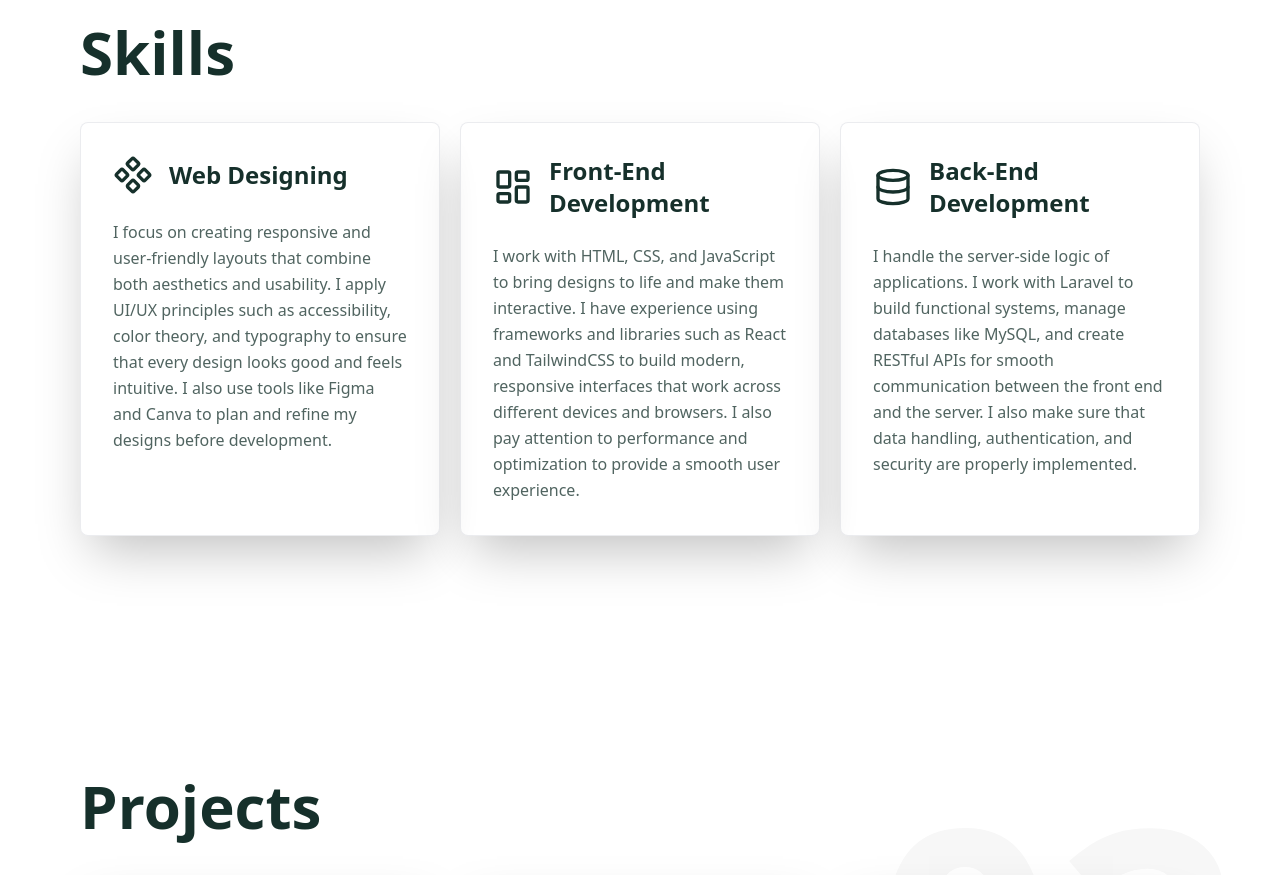
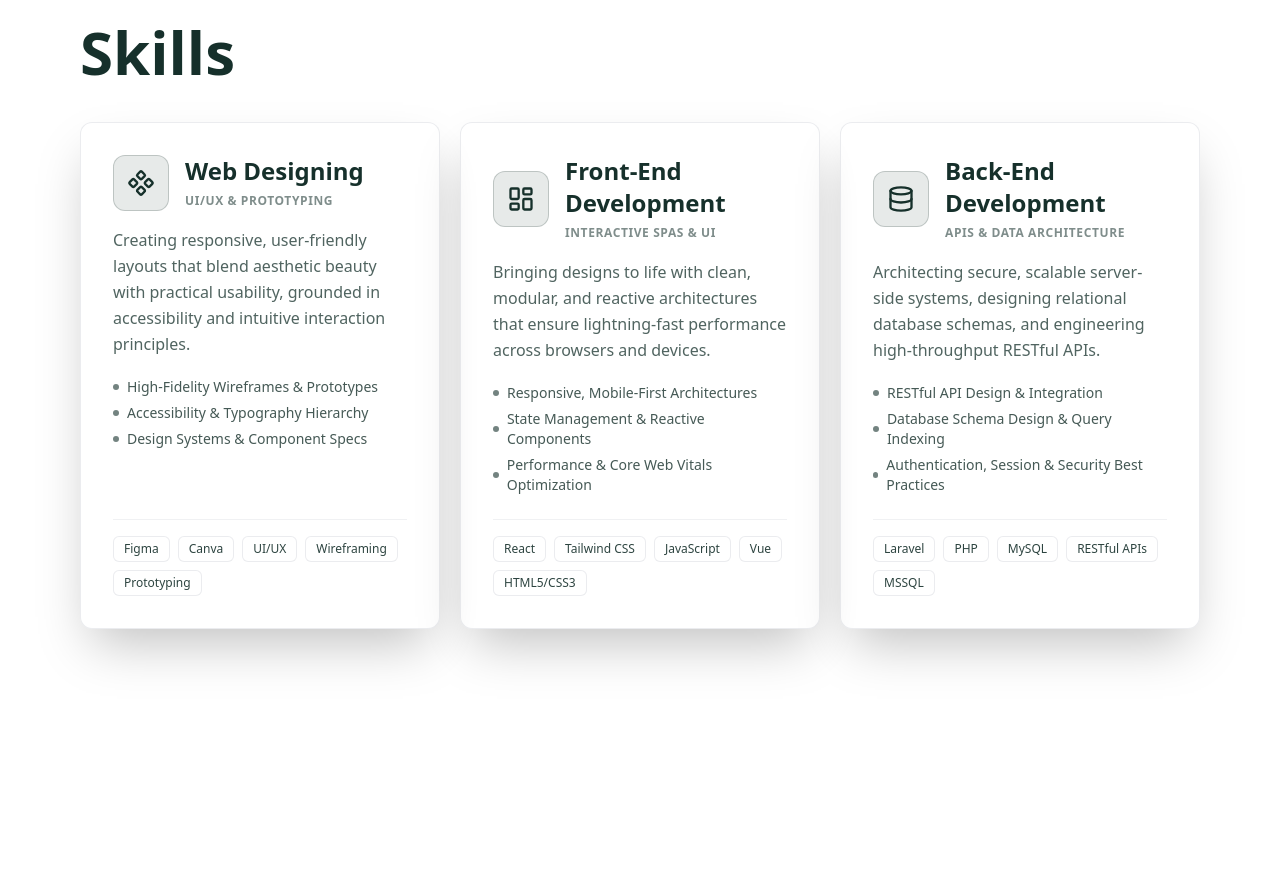
Before and after one commit to FlareItsh/Rayver-Dasalla-Portfolio, a React (Vite) app: page / in a window 1280 px wide. Shown: the part 1800-2675 px from the top of the page. Built offline with nearby package versions, Linux system fonts and the light colour scheme.

Commit message:
refactor: redesign skill cards with enhanced UI components and technology badges

```diff
--- a/src/sections/Skills.jsx
+++ b/src/sections/Skills.jsx
@@ -57,60 +57,170 @@ export default function Skills() {
               isVisibleCards ? 'translate-y-0 opacity-100' : 'translate-y-8 opacity-0'
             }`}
           >
-            {/* Skill Card */}
-            <div className="group flex h-full w-full flex-col overflow-hidden rounded-lg border border-gray-400/20 bg-white/5 shadow-2xl transition-all duration-500 ease-out hover:-translate-y-2 hover:border-gray-500/50 hover:shadow-[0_20px_60px_-15px_rgba(255,255,255,0.2)]">
-              <div className="flex h-full flex-col space-y-4 p-6 sm:space-y-5 sm:p-7 md:space-y-6 md:p-8">
-                <div className="flex items-center gap-3 sm:gap-4">
-                  <Component className="h-8 w-8 shrink-0 transition-transform duration-500 group-hover:scale-110 group-hover:rotate-12 sm:h-9 sm:w-9 md:h-10 md:w-10" />
-                  <h3 className="text-lg font-bold sm:text-xl md:text-2xl">Web Designing</h3>
+            {/* Skill Card 1: Web Designing */}
+            <div className="group relative flex h-full w-full flex-col justify-between overflow-hidden rounded-xl border border-gray-400/20 bg-white/5 p-6 shadow-2xl transition-all duration-500 ease-out hover:-translate-y-2 hover:border-gray-500/50 hover:shadow-[0_20px_60px_-15px_rgba(255,255,255,0.2)] sm:p-7 md:p-8">
+              {/* Top Accent Line */}
+              <div className="absolute top-0 inset-x-0 h-1 bg-linear-to-r from-transparent via-primary/30 to-transparent opacity-0 transition-opacity duration-500 group-hover:opacity-100"></div>
+
+              <div className="flex flex-col space-y-4">
+                {/* Header: Icon badge & Title */}
+                <div className="flex items-center gap-4">
+                  <div className="flex h-12 w-12 sm:h-14 sm:w-14 shrink-0 items-center justify-center rounded-xl border border-primary/20 bg-primary/10 text-primary transition-all duration-500 group-hover:scale-110 group-hover:bg-primary group-hover:text-white">
+                    <Component className="h-6 w-6 sm:h-7 sm:w-7 transition-transform duration-500 group-hover:rotate-12" />
+                  </div>
+                  <div>
+                    <h3 className="text-lg font-bold sm:text-xl md:text-2xl">Web Designing</h3>
+                    <span className="text-textPrimary/55 text-xs font-semibold uppercase tracking-wider">
+                      UI/UX & Prototyping
+                    </span>
+                  </div>
                 </div>
-                <div className="text-textPrimary/75 text-sm leading-relaxed sm:text-base md:text-base">
-                  <p>
-                    I focus on creating responsive and user-friendly layouts that combine both
-                    aesthetics and usability. I apply UI/UX principles such as accessibility, color
-                    theory, and typography to ensure that every design looks good and feels
-                    intuitive. I also use tools like Figma and Canva to plan and refine my designs
-                    before development.
-                  </p>
+
+                {/* Description */}
+                <p className="text-textPrimary/75 text-sm leading-relaxed sm:text-base">
+                  Creating responsive, user-friendly layouts that blend aesthetic beauty with practical usability, grounded in accessibility and intuitive interaction principles.
+                </p>
+
+                {/* Capability Highlights */}
+                <div className="space-y-1.5 pt-1 text-xs text-textPrimary/80 sm:text-sm">
+                  <div className="flex items-center gap-2">
+                    <span className="h-1.5 w-1.5 rounded-full bg-primary/60"></span>
+                    <span>High-Fidelity Wireframes & Prototypes</span>
+                  </div>
+                  <div className="flex items-center gap-2">
+                    <span className="h-1.5 w-1.5 rounded-full bg-primary/60"></span>
+                    <span>Accessibility & Typography Hierarchy</span>
+                  </div>
+                  <div className="flex items-center gap-2">
+                    <span className="h-1.5 w-1.5 rounded-full bg-primary/60"></span>
+                    <span>Design Systems & Component Specs</span>
+                  </div>
+                </div>
+              </div>
+
+              {/* Tech Pills (Pinned to bottom) */}
+              <div className="mt-6 pt-4 border-t border-gray-400/15">
+                <div className="flex flex-wrap gap-2">
+                  {['Figma', 'Canva', 'UI/UX', 'Wireframing', 'Prototyping'].map((tool) => (
+                    <span
+                      key={tool}
+                      className="rounded-md border border-gray-400/20 bg-white/10 px-2.5 py-1 text-[11px] font-medium text-textPrimary/90 transition-colors duration-200 group-hover:border-gray-400/40 sm:text-xs"
+                    >
+                      {tool}
+                    </span>
+                  ))}
                 </div>
               </div>
             </div>
-            {/* Skill Card */}
-            <div className="group flex h-full w-full flex-col overflow-hidden rounded-lg border border-gray-400/20 bg-white/5 shadow-2xl transition-all duration-500 ease-out hover:-translate-y-2 hover:border-gray-500/50 hover:shadow-[0_20px_60px_-15px_rgba(255,255,255,0.2)]">
-              <div className="flex h-full flex-col space-y-4 p-6 sm:space-y-5 sm:p-7 md:space-y-6 md:p-8">
-                <div className="flex items-center gap-3 sm:gap-4">
-                  <LayoutDashboard className="h-8 w-8 shrink-0 transition-transform duration-500 group-hover:scale-110 group-hover:rotate-12 sm:h-9 sm:w-9 md:h-10 md:w-10" />
-                  <h3 className="text-lg font-bold sm:text-xl md:text-2xl">
-                    Front-End Development
-                  </h3>
+
+            {/* Skill Card 2: Front-End Development */}
+            <div className="group relative flex h-full w-full flex-col justify-between overflow-hidden rounded-xl border border-gray-400/20 bg-white/5 p-6 shadow-2xl transition-all duration-500 ease-out hover:-translate-y-2 hover:border-gray-500/50 hover:shadow-[0_20px_60px_-15px_rgba(255,255,255,0.2)] sm:p-7 md:p-8">
+              {/* Top Accent Line */}
+              <div className="absolute top-0 inset-x-0 h-1 bg-linear-to-r from-transparent via-primary/30 to-transparent opacity-0 transition-opacity duration-500 group-hover:opacity-100"></div>
+
+              <div className="flex flex-col space-y-4">
+                {/* Header: Icon badge & Title */}
+                <div className="flex items-center gap-4">
+                  <div className="flex h-12 w-12 sm:h-14 sm:w-14 shrink-0 items-center justify-center rounded-xl border border-primary/20 bg-primary/10 text-primary transition-all duration-500 group-hover:scale-110 group-hover:bg-primary group-hover:text-white">
+                    <LayoutDashboard className="h-6 w-6 sm:h-7 sm:w-7 transition-transform duration-500 group-hover:rotate-12" />
+                  </div>
+                  <div>
+                    <h3 className="text-lg font-bold sm:text-xl md:text-2xl">Front-End Development</h3>
+                    <span className="text-textPrimary/55 text-xs font-semibold uppercase tracking-wider">
+                      Interactive SPAs & UI
+                    </span>
+                  </div>
                 </div>
-                <div className="text-textPrimary/75 text-sm leading-relaxed sm:text-base md:text-base">
-                  <p>
-                    I work with HTML, CSS, and JavaScript to bring designs to life and make them
-                    interactive. I have experience using frameworks and libraries such as React and
-                    TailwindCSS to build modern, responsive interfaces that work across different
-                    devices and browsers. I also pay attention to performance and optimization to
-                    provide a smooth user experience.
-                  </p>
+
+                {/* Description */}
+                <p className="text-textPrimary/75 text-sm leading-relaxed sm:text-base">
+                  Bringing designs to life with clean, modular, and reactive architectures that ensure lightning-fast performance across browsers and devices.
+                </p>
+
+                {/* Capability Highlights */}
+                <div className="space-y-1.5 pt-1 text-xs text-textPrimary/80 sm:text-sm">
+                  <div className="flex items-center gap-2">
+                    <span className="h-1.5 w-1.5 rounded-full bg-primary/60"></span>
+                    <span>Responsive, Mobile-First Architectures</span>
+                  </div>
+                  <div className="flex items-center gap-2">
+                    <span className="h-1.5 w-1.5 rounded-full bg-primary/60"></span>
+                    <span>State Management & Reactive Components</span>
+                  </div>
+                  <div className="flex items-center gap-2">
+                    <span className="h-1.5 w-1.5 rounded-full bg-primary/60"></span>
+                    <span>Performance & Core Web Vitals Optimization</span>
+                  </div>
+                </div>
+              </div>
+
+              {/* Tech Pills (Pinned to bottom) */}
+              <div className="mt-6 pt-4 border-t border-gray-400/15">
+                <div className="flex flex-wrap gap-2">
+                  {['React', 'Tailwind CSS', 'JavaScript', 'Vue', 'HTML5/CSS3'].map((tool) => (
+                    <span
+                      key={tool}
+                      className="rounded-md border border-gray-400/20 bg-white/10 px-2.5 py-1 text-[11px] font-medium text-textPrimary/90 transition-colors duration-200 group-hover:border-gray-400/40 sm:text-xs"
+                    >
+                      {tool}
+                    </span>
+                  ))}
                 </div>
               </div>
             </div>
-            {/* Skill Card */}
-            <div className="group flex h-full w-full flex-col overflow-hidden rounded-lg border border-gray-400/20 bg-white/5 shadow-2xl transition-all duration-500 ease-out hover:-translate-y-2 hover:border-gray-500/50 hover:shadow-[0_20px_60px_-15px_rgba(255,255,255,0.2)]">
-              <div className="flex h-full flex-col space-y-4 p-6 sm:space-y-5 sm:p-7 md:space-y-6 md:p-8">
-                <div className="flex items-center gap-3 sm:gap-4">
-                  <Database className="h-8 w-8 shrink-0 transition-transform duration-500 group-hover:scale-110 group-hover:rotate-12 sm:h-9 sm:w-9 md:h-10 md:w-10" />
-                  <h3 className="text-lg font-bold sm:text-xl md:text-2xl">
-                    Back-End Development
-                  </h3>
+
+            {/* Skill Card 3: Back-End Development */}
+            <div className="group relative flex h-full w-full flex-col justify-between overflow-hidden rounded-xl border border-gray-400/20 bg-white/5 p-6 shadow-2xl transition-all duration-500 ease-out hover:-translate-y-2 hover:border-gray-500/50 hover:shadow-[0_20px_60px_-15px_rgba(255,255,255,0.2)] sm:p-7 md:p-8">
+              {/* Top Accent Line */}
+              <div className="absolute top-0 inset-x-0 h-1 bg-linear-to-r from-transparent via-primary/30 to-transparent opacity-0 transition-opacity duration-500 group-hover:opacity-100"></div>
+
+              <div className="flex flex-col space-y-4">
+                {/* Header: Icon badge & Title */}
+                <div className="flex items-center gap-4">
+                  <div className="flex h-12 w-12 sm:h-14 sm:w-14 shrink-0 items-center justify-center rounded-xl border border-primary/20 bg-primary/10 text-primary transition-all duration-500 group-hover:scale-110 group-hover:bg-primary group-hover:text-white">
+                    <Database className="h-6 w-6 sm:h-7 sm:w-7 transition-transform duration-500 group-hover:rotate-12" />
+                  </div>
+                  <div>
+                    <h3 className="text-lg font-bold sm:text-xl md:text-2xl">Back-End Development</h3>
+                    <span className="text-textPrimary/55 text-xs font-semibold uppercase tracking-wider">
+                      APIs & Data Architecture
+                    </span>
+                  </div>
                 </div>
-                <div className="text-textPrimary/75 text-sm leading-relaxed sm:text-base md:text-base">
-                  <p>
-                    I handle the server-side logic of applications. I work with Laravel to build
-                    functional systems, manage databases like MySQL, and create RESTful APIs for
-                    smooth communication between the front end and the server. I also make sure that
-                    data handling, authentication, and security are properly implemented.
-                  </p>
+
+                {/* Description */}
+                <p className="text-textPrimary/75 text-sm leading-relaxed sm:text-base">
+                  Architecting secure, scalable server-side systems, designing relational database schemas, and engineering high-throughput RESTful APIs.
+                </p>
+
+                {/* Capability Highlights */}
+                <div className="space-y-1.5 pt-1 text-xs text-textPrimary/80 sm:text-sm">
+                  <div className="flex items-center gap-2">
+                    <span className="h-1.5 w-1.5 rounded-full bg-primary/60"></span>
+                    <span>RESTful API Design & Integration</span>
+                  </div>
+                  <div className="flex items-center gap-2">
+                    <span className="h-1.5 w-1.5 rounded-full bg-primary/60"></span>
+                    <span>Database Schema Design & Query Indexing</span>
+                  </div>
+                  <div className="flex items-center gap-2">
+                    <span className="h-1.5 w-1.5 rounded-full bg-primary/60"></span>
+                    <span>Authentication, Session & Security Best Practices</span>
+                  </div>
+                </div>
+              </div>
+
+              {/* Tech Pills (Pinned to bottom) */}
+              <div className="mt-6 pt-4 border-t border-gray-400/15">
+                <div className="flex flex-wrap gap-2">
+                  {['Laravel', 'PHP', 'MySQL', 'RESTful APIs', 'MSSQL'].map((tool) => (
+                    <span
+                      key={tool}
+                      className="rounded-md border border-gray-400/20 bg-white/10 px-2.5 py-1 text-[11px] font-medium text-textPrimary/90 transition-colors duration-200 group-hover:border-gray-400/40 sm:text-xs"
+                    >
+                      {tool}
+                    </span>
+                  ))}
                 </div>
               </div>
             </div>
```
